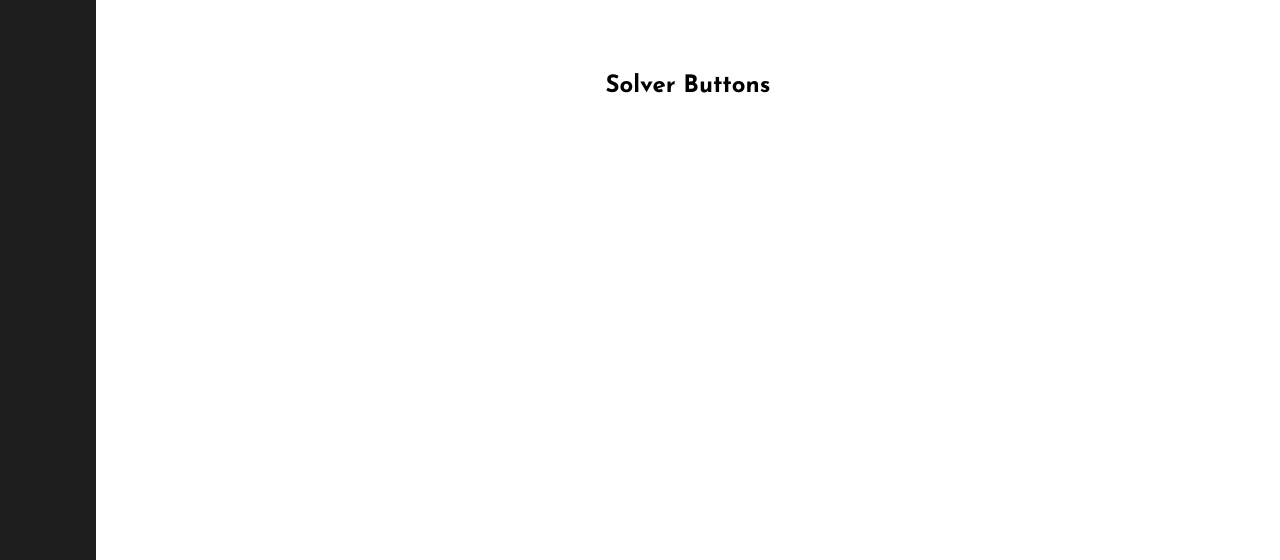
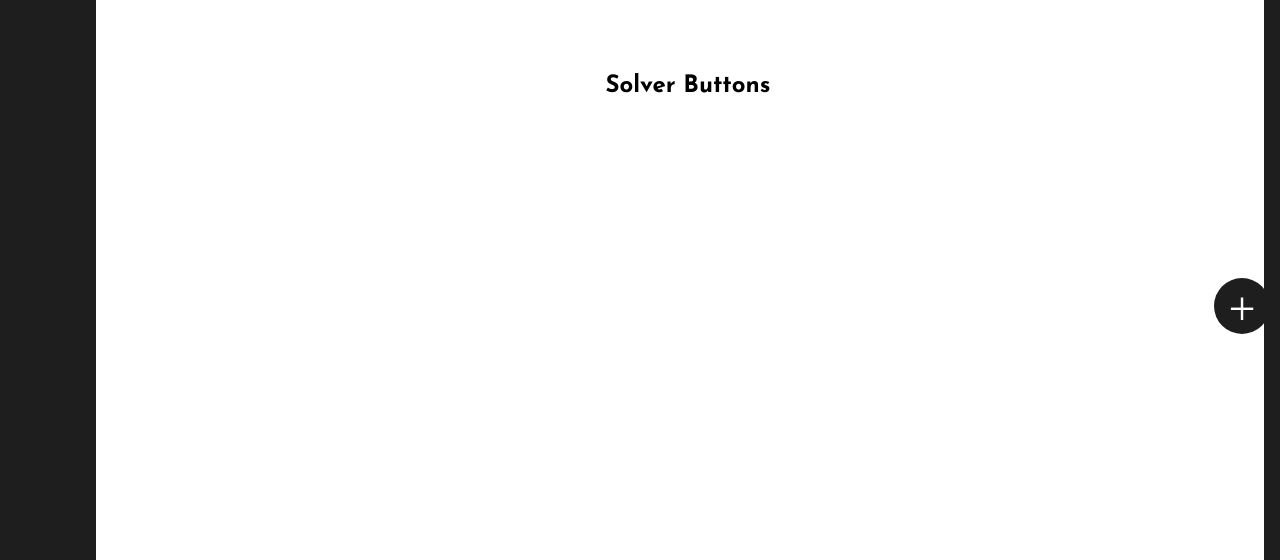
Before and after one commit to 162tmac/mata-mathematics-solver, a plain HTML site: page index.html in a window 1280 px wide. Shown: the part 122-682 px from the top of the page. Drawn offline with nearby package versions, Linux system fonts and the light colour scheme; a web font is replaced by a local one.

Commit message:
Functionality working

```diff
--- a/assets/css/style.css
+++ b/assets/css/style.css
@@ -90,6 +90,35 @@ main {
     padding-left: 0.5rem;
 }
 
+/* ~~~~~~~~~~~~~~~~~~~~~~~~~~~~~~~~~~~~~~~~~~~~~~~~~ Side Calculator */
+
+.side-calculator {
+    width: 1rem;
+    right: 0;
+    height: 100vh;
+    float: right;
+    position: fixed;
+    background-color: #1F1E1F;
+    transition: width 200ms ease;
+    z-index: 1;
+    display: flex;
+    flex-direction: column;
+    justify-content: center;
+}
+
+#calculator-reveal-button {
+    font-family: 'Turret Road';
+    color: white;
+    background-color: #1F1E1F;
+    position: absolute;
+    left: -50px;
+    border-radius: 50%;
+    border-color: transparent;
+    font-size: 3rem;
+    height: 3.5rem;
+    width: 3.5rem;
+}
+
 /* ~~~~~~~~~~~~~~~~~~~~~~~~~~~~~~~~~~~~~~~~~~~~~~~~~ Main Solver */
 
 /* Form */
@@ -158,6 +187,15 @@ main {
     .navbar:hover .logo-text {
         padding: 0;
     }
+
+    .side-calculator:hover {
+        width: 5rem;
+        background-color: #343233;
+    }
+
+    #calculator-reveal-button:hover {
+        background-color: #343233;
+    }
 }
 
 
--- a/index.html
+++ b/index.html
@@ -48,6 +48,12 @@
             </nav>
         </header>
 
+        <section class="side-calculator">
+            <div>
+                <button id="calculator-reveal-button">+</button>
+            </div>
+        </section>
+
         <main class="solver">
             <form id="solver-form">
                 <input type="text" id="solver-form-input">
@@ -68,9 +74,7 @@
             </section>
         </main>
 
-        <section class="side-calculator">
 
-        </section>
 
         <script src="assets/js/main.js"></script>
 
```
